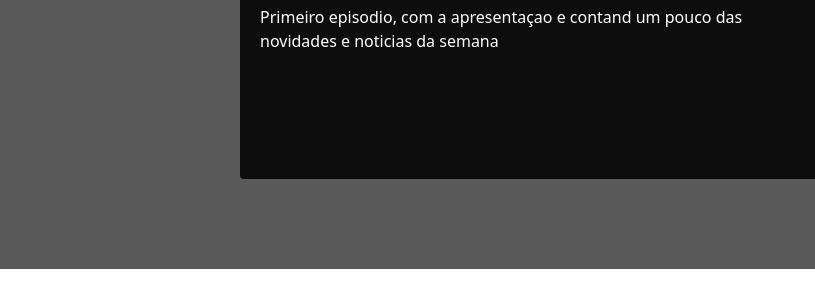
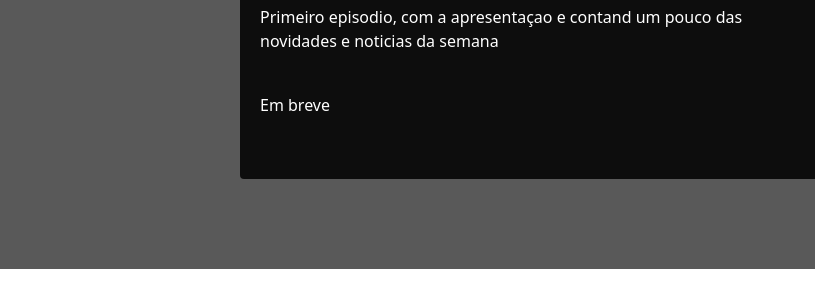
Before and after one commit to samuelTedeschi/SonoraPodcast, a plain HTML site: page tec/tecnologia.html in a window 1280 px wide. Shown: the part 409-716 px from the top of the page, 0-815 px from the left. Drawn offline with nearby package versions, Linux system fonts and the light colour scheme.

Commit message:
atualizado

```diff
--- a/tec/tecnologia.html
+++ b/tec/tecnologia.html
@@ -37,6 +37,8 @@
             <div class="cx_conteudo">
                 <h2 class="titulo_t text-white">1- Novidades da Semana</h2>
                 <p class="paragrafo_t text-white">Primeiro episodio, com a apresentaçao e contand um pouco das novidades e noticias da semana</p>
+                <br>
+                <p class="text-white">Em breve</p>
             </div>
             <img src="../img/pexels-thisisengineering-3861969.jpg" alt="" class="img_tec">
         </div>
```
